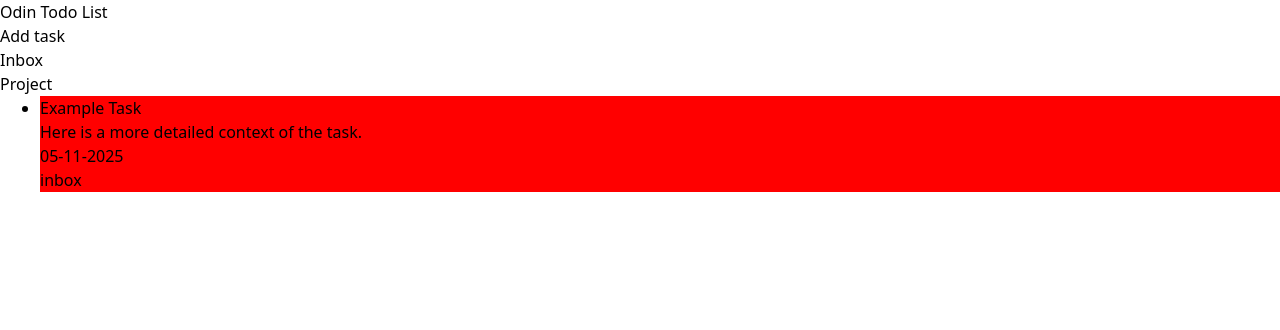
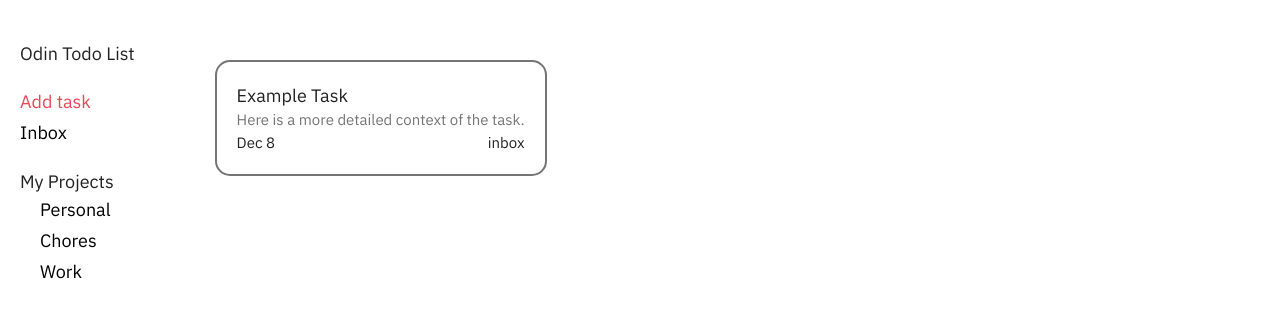
Before and after one commit to AntonyOtero/odin-todo, a website built with webpack: page src/template.html in a window 1280 px wide. Built offline with nearby package versions, Linux system fonts and the light colour scheme.

Commit message:
style: Add sidebar to hold inbox and projects, style tasks

```diff
--- a/src/components/App.js
+++ b/src/components/App.js
@@ -7,7 +7,7 @@ export default class App {
                 id: crypto.randomUUID(),
                 title: "Example Task",
                 description: "Here is a more detailed context of the task.",
-                dueDate: "05-11-2025",
+                dueDate: "Dec 8",
                 priority: "P1",
                 project: "inbox",
                 completed: false,
--- a/src/components/TodoItem.js
+++ b/src/components/TodoItem.js
@@ -17,15 +17,19 @@ export default class TodoItem {
         description.innerText = this.todo.description;
         li.appendChild(description);
 
+        const info = document.createElement("div");
+        info.classList.add("info");
+        li.appendChild(info);
+
         const dueDate = document.createElement("div");
         dueDate.classList.add("due-date");
         dueDate.innerText = this.todo.dueDate;
-        li.appendChild(dueDate);
+        info.appendChild(dueDate);
 
         const project = document.createElement("div");
         project.classList.add("project");
         project.innerText = this.todo.project;
-        li.appendChild(project);
+        info.appendChild(project);
 
         return li;
     }
--- a/src/components/TodoList.js
+++ b/src/components/TodoList.js
@@ -7,6 +7,7 @@ export default class TodoList {
 
     render() {
         const ul = document.createElement("ul");
+        ul.setAttribute("role", "list");
         this.todos.forEach(todo => {
             const item = new TodoItem(todo);
             ul.appendChild(item.render());
--- a/src/main.css
+++ b/src/main.css
@@ -1,5 +1,68 @@
 @import "./brictson-reset.css";
+@import url('https://fonts.googleapis.com/css2?family=IBM+Plex+Sans:ital,wght@0,100..700;1,100..700&display=swap');
+
+:root {
+    font-family: "IBM Plex Sans", sans-serif;
+    font-optical-sizing: auto;
+    font-size: 18px;
+    --font-small: 0.833rem;
+    color: #222222;
+}
+
+body {
+    display: flex;
+}
+
+nav {
+    display: flex;
+    flex-direction: column;
+    align-items: start;
+    margin: 20px 0 0 0;
+}
+
+nav .btn {
+    padding: 5px 0;
+}
+
+#sidebar {
+    padding: 40px 20px;
+}
+
+#add-task {
+    color: #e84855;
+}
+
+#projects .btn {
+    margin-left: 20px;
+}
+
+#app {
+    padding: 60px;
+}
 
 .task {
-    background-color: red;
+    width: max-content;
+    padding: 20px;
+    border: 2px solid #757575;
+    border-radius: 15px;
 }
+
+.description,
+.due-date,
+.project {
+    font-size: var(--font-small);
+}
+
+.description {
+    color: #757575;
+}
+
+.info {
+    display: flex;
+    justify-content: space-between;
+}
+
+.btn {
+    background: none;
+    border: none;
+}
--- a/src/template.html
+++ b/src/template.html
@@ -8,9 +8,16 @@
 <body>
     <aside id="sidebar">
         <h1>Odin Todo List</h1>
-        <div>Add task</div>
-        <div>Inbox</div>
-        <div>Project</div>
+        <nav>
+            <button class="btn" id="add-task">Add task</button>
+            <button class="btn">Inbox</button>
+        </nav>
+        <nav id="projects">
+            <h2>My Projects</h2>
+            <button class="btn">Personal</button>
+            <button class="btn">Chores</button>
+            <button class="btn">Work</button>
+        </nav>
     </aside>
     <div id="app"></div>
 </body>
```
